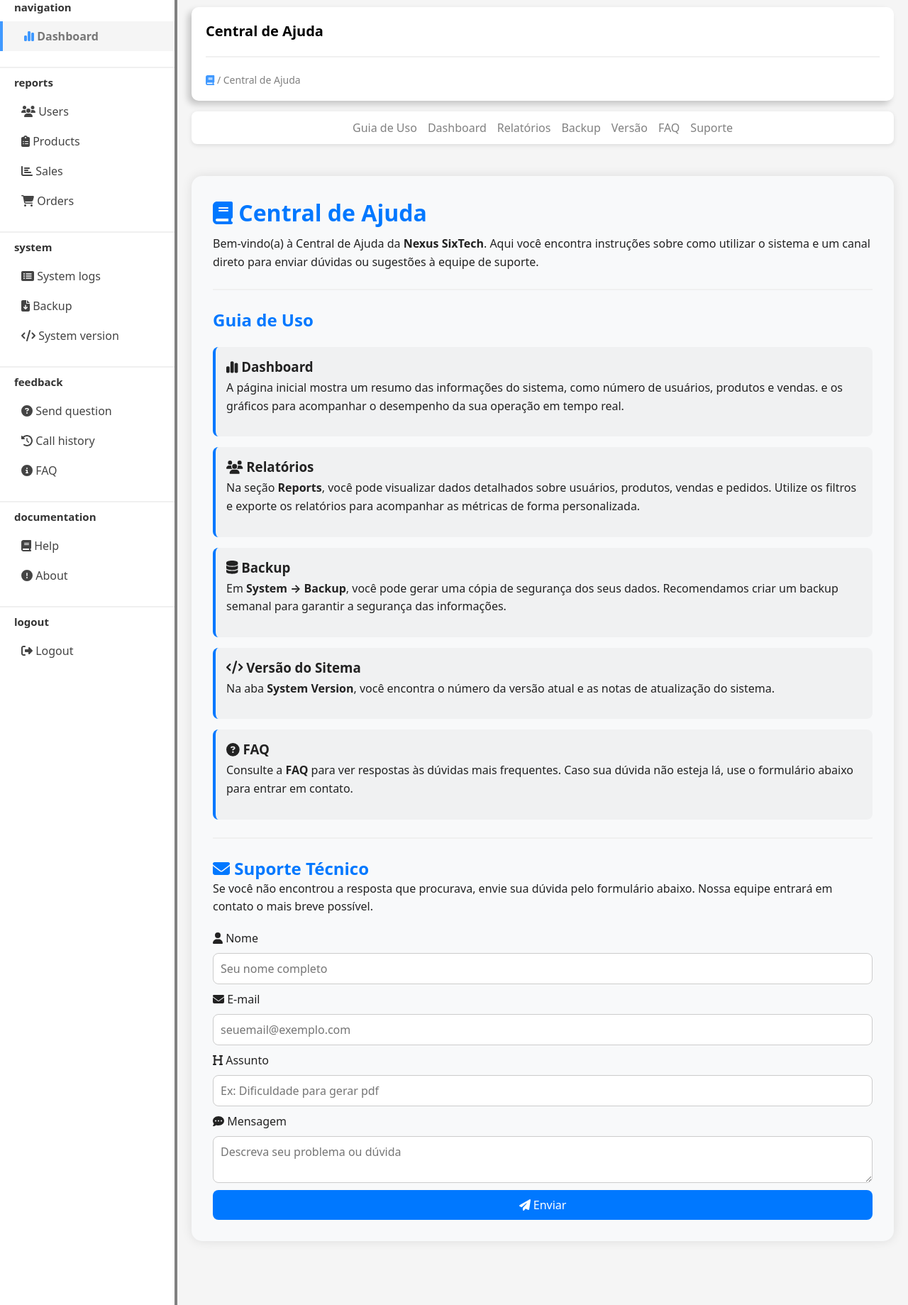
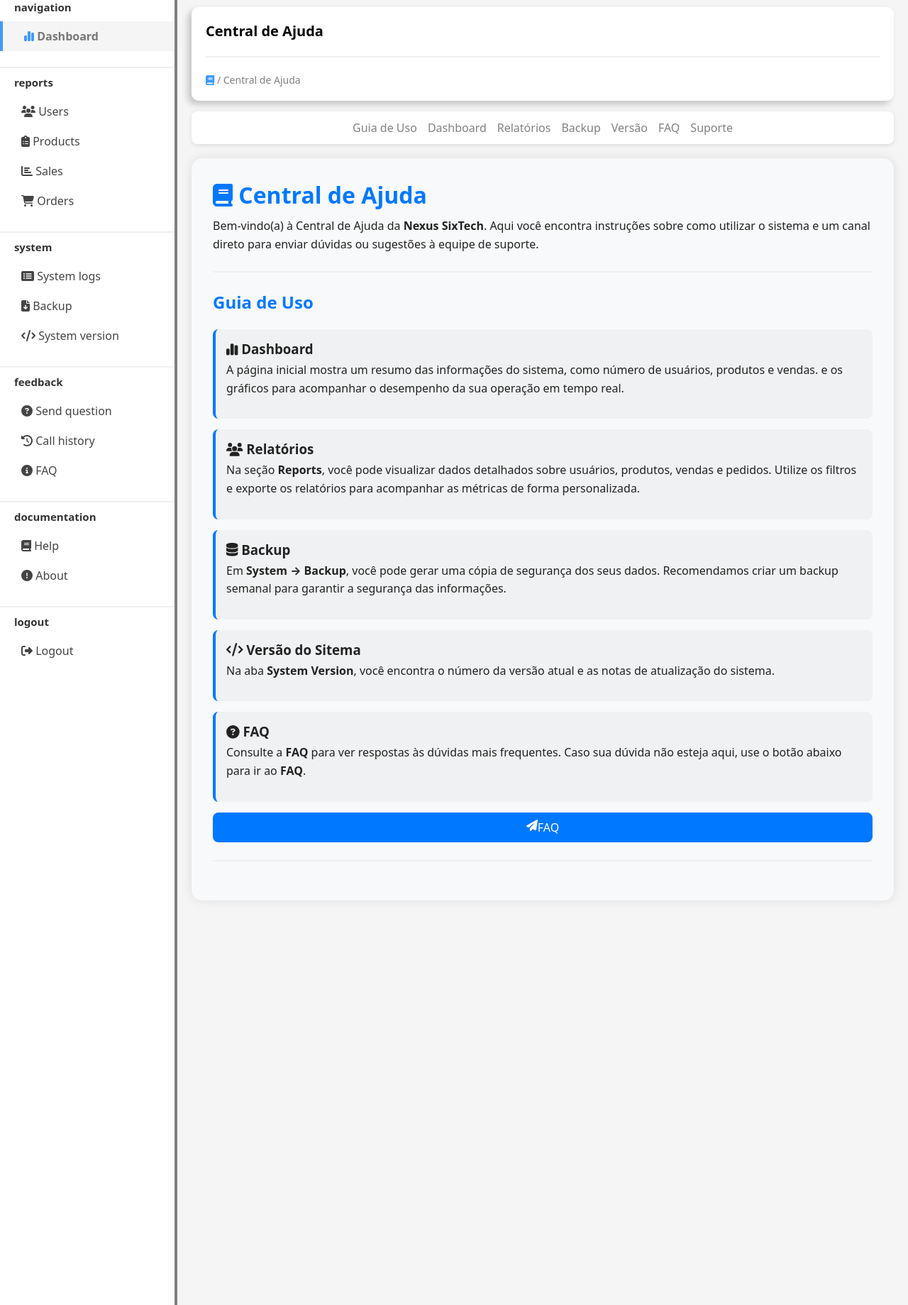
Before and after one commit to tenmenezes/Nexus_SixTech, a PHP site: page /documentation/help.html in a window 1280 px wide. Shown: the part 70-1909 px from the top of the page at 71% size. Run offline with PHP 8.4, Linux system fonts and the light colour scheme.

Commit message:
Enviando tela help atualizada

```diff
--- a/Master/css/help.css
+++ b/Master/css/help.css
@@ -47,7 +47,6 @@ body {
     border-radius: 8px;
     box-shadow: 0 2px 6px rgba(0, 0, 0, 0.1);
     margin-top: 15px;
-    margin-bottom: 25px;
     justify-content: center;
 
 }
@@ -60,7 +59,7 @@ body {
 }
 
 .help-nav a:hover{
-    color: #245cd4; /* ou outra cor do tema */
+    color: #245cd4;
     transform: scale(1.05);
 }
 
@@ -132,6 +131,9 @@ body {
     font-size: 1rem;
     cursor: pointer;
     transition: 0.3s;
+    text-decoration: none;
+    display: flex;
+    justify-content: center;
 }
 
 .send-btn:hover {
--- a/Master/documentation/help.html
+++ b/Master/documentation/help.html
@@ -138,34 +138,14 @@
         <div class="help-topic" id="faq">
             <h3><i class="fa-solid fa-question-circle"></i> FAQ</h3>
             <p>Consulte a <strong>FAQ</strong> para ver respostas às dúvidas mais frequentes.
-            Caso sua dúvida não esteja lá, use o formulário abaixo para entrar em contato.</p>
+            Caso sua dúvida não esteja aqui, use o botão abaixo para ir ao <strong>FAQ</strong>.</p>
         </div>
         </section>
 
+        <a href="../feedback/faq.html" class="send-btn"><i class="fa-solid fa-paper-plane"></i> FAQ</a>
+
         <hr>
 
-        <!-- Seção de Suporte -->
-        <section class="help-support" id="suporte">
-        <h2><i class="fa-solid fa-envelope"></i> Suporte Técnico</h2>
-        <p>Se você não encontrou a resposta que procurava, envie sua dúvida pelo formulário abaixo.
-        Nossa equipe entrará em contato o mais breve possível.</p>
-
-        <form class="support-form">
-            <label for="name"><i class="fa-solid fa-user"></i> Nome</label>
-            <input type="text" id="name" placeholder="Seu nome completo" required>
-
-            <label for="email"><i class="fa-solid fa-envelope"></i> E-mail</label>
-            <input type="text" id="email" placeholder="seuemail@exemplo.com" required>
-
-            <label for="subject"><i class="fa-solid fa-heading"></i> Assunto</label>
-            <input type="text" id="subject" placeholder="Ex: Dificuldade para gerar pdf" required>
-
-            <label for="message"><i class="fa-solid fa-comment-dots"></i> Mensagem</label>
-            <textarea type="text" id="message" placeholder="Descreva seu problema ou dúvida" required></textarea>
-
-            <button type="submit" class="send-btn">
-                <i class="fa-solid fa-paper-plane"></i> Enviar
-            </button>
         </form>
         </section>
         </div>
```
